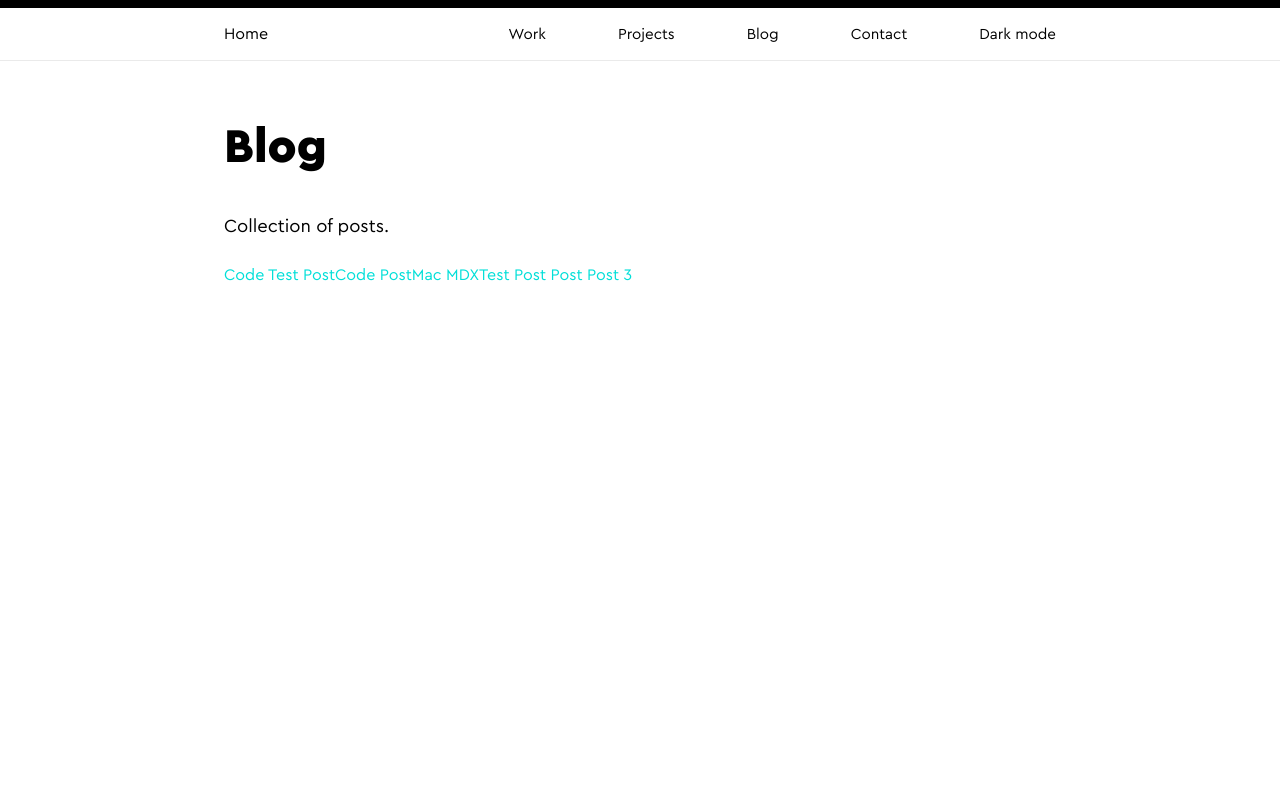
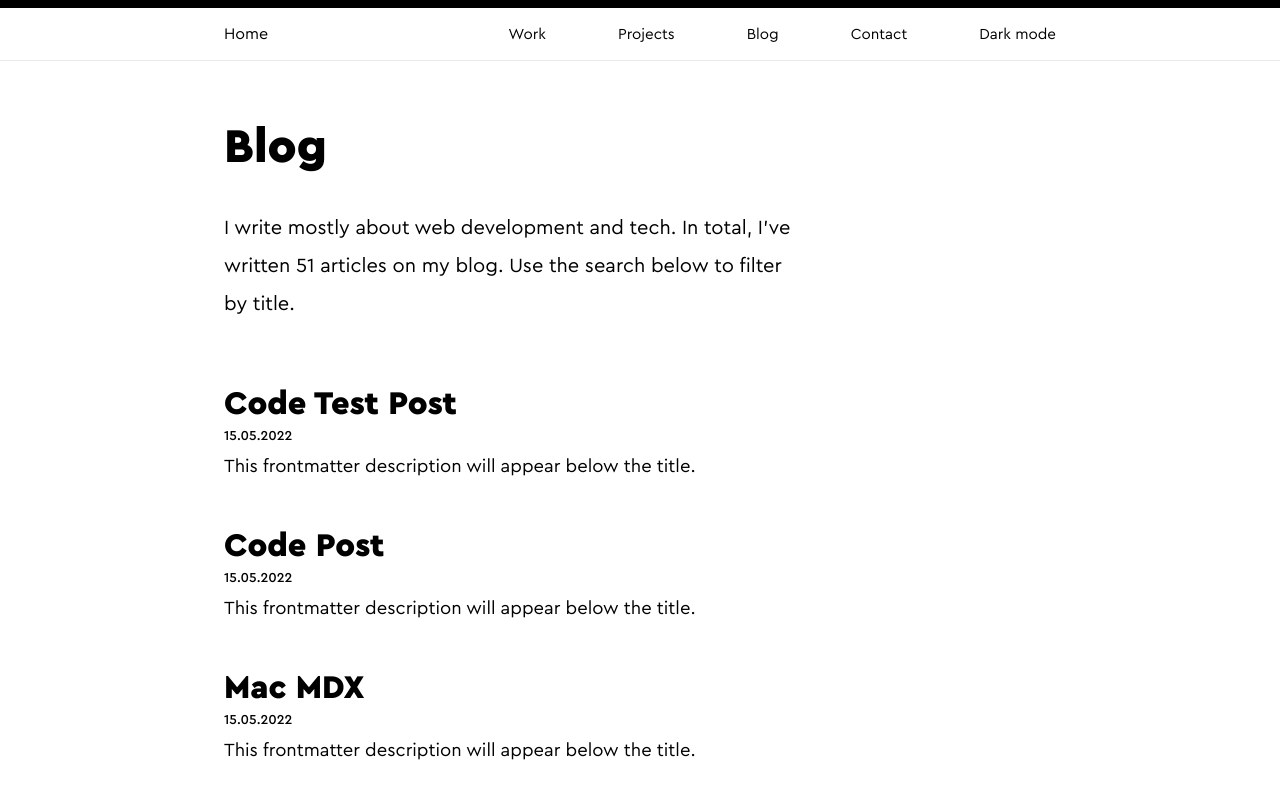
Before and after one commit to nenadmarinkovic/nenadmarinkovic.com, a Next.js app: page /blog in a window 1280 px wide. Shown: the top 800 px of the page. Built offline with nearby package versions, Linux system fonts and the light colour scheme.

Commit message:
mdx structure

```diff
--- a/components/Footer.tsx
+++ b/components/Footer.tsx
@@ -21,7 +21,7 @@ function Footer({ spotifyData }: any) {
             </svg>
           </SpotifyIcon>
           <SpotifyText>
-            {spotifyData.isPlaying
+            {spotifyData?.isPlaying
               ? `${spotifyData.artist} - ${spotifyData.title}`
               : "Not playing currently."}
           </SpotifyText>
--- a/pages/blog.tsx
+++ b/pages/blog.tsx
@@ -3,17 +3,19 @@ import Head from "next/head";
 import { ThemeProvider } from "styled-components";
 import { useTheme } from "../hooks/useTheme";
 import { ThemeLayout } from "../styles/components/layout";
+import { PostsWrap, Post, Title, Date, Description } from "../styles/pages/blog";
 import fs from "fs";
 import { lightTheme, darkTheme } from "../styles/theme";
 import matter from "gray-matter";
 import Link from "next/link";
 import path from "path";
 import Banner from "../components/Banner";
-import { Container, CustomHeight } from "../styles/components/layout";
+import { Container } from "../styles/components/layout";
 import Header from "../components/Header";
 import { postFilePaths, POSTS_PATH } from "../utils/mdx";
+import Footer from "../components/Footer";
 
-export default function Posts({ posts }: any) {
+export default function Posts({ posts }: any, { spotifyData }: any) {
   const [theme, toggleTheme, componentMounted] = useTheme();
   const themeMode = theme === "light" ? lightTheme : darkTheme;
 
@@ -35,21 +37,25 @@ export default function Posts({ posts }: any) {
             <Banner
               name="Blog"
               text="
-                Collection of posts."
+              I write mostly about web development and tech. In total, I've written 51 articles on my blog. Use the search below to filter by title."
             />
-            <CustomHeight>
+
+            <PostsWrap>
               {posts.map((post: any) => (
-                <span key={post.filePath}>
+                <Post key={post.filePath}>
                   <Link
                     as={`/blog/${post.filePath.replace(/\.mdx?$/, "")}`}
                     href={`/blog/[slug]`}
                   >
-                    <a>{post.data.title}</a>
+                    <Title>{post.data.title}</Title>
                   </Link>
-                </span>
+                  <Date>{post.data.date}</Date>
+                  <Description>{post.data.description}</Description>
+                </Post>
               ))}
-            </CustomHeight>
+            </PostsWrap>
           </Container>
+          <Footer spotifyData={spotifyData} />
         </ThemeLayout>
       </ThemeProvider>
     </>
--- a/posts/code-test.mdx
+++ b/posts/code-test.mdx
@@ -1,6 +1,8 @@
 ---
 title: Code Test Post
-description: This frontmatter description will appear below the title
+description: This frontmatter description will appear below the title.
+date: 15.05.2022
+category: Javascript
 ---
 
 [![Contributors][contributors-shield]][contributors-url]
--- a/posts/code.mdx
+++ b/posts/code.mdx
@@ -1,6 +1,8 @@
 ---
 title: Code Post
-description: This frontmatter description will appear below the title
+description: This frontmatter description will appear below the title.
+date: 15.05.2022
+category: Javascript
 ---
 
 ### This is an example post, with a [link](https://nextjs.org) and a React component:
--- a/posts/mac.mdx
+++ b/posts/mac.mdx
@@ -1,6 +1,8 @@
 ---
 title: Mac MDX
-description: This frontmatter description will appear below the title
+description: This frontmatter description will appear below the title.
+date: 15.05.2022
+category: Javascript
 ---
 
 
--- a/posts/post3.mdx
+++ b/posts/post3.mdx
@@ -1,6 +1,8 @@
 ---
 title: Test Post Post Post 3
-description: This frontmatter description will appear below the title
+description: This frontmatter description will appear below the title.
+date: 15.05.2022
+category: Javascript
 ---
 
 # Project Title
--- a/styles/components/banner.ts
+++ b/styles/components/banner.ts
@@ -17,7 +17,7 @@ export const Title = styled.h1`
 
 export const Text = styled.p`
   color: ${({ theme }) => theme.color};
-  font-size: 1.15rem;
-  line-height: 2;
+  font-size: 1.25rem;
+  line-height: 1.9;
   width: 70%;
 `;
--- a/styles/components/footer.ts
+++ b/styles/components/footer.ts
@@ -1,8 +1,9 @@
 import styled from "styled-components";
 
 export const FooterWrap = styled.div`
-background: #000;
-height: 400px;
-color: #fff;
-padding-top: 3rem;
+  background: #000;
+  height: 400px;
+  color: #fff;
+  padding-top: 3rem;
+  margin-top: 400px;
 `;
--- a/styles/components/layout.ts
+++ b/styles/components/layout.ts
@@ -9,9 +9,3 @@ export const Container = styled.div`
   max-width: 52rem;
   width: 100%;
 `;
-
-// Delete later
-
-export const CustomHeight = styled.div`
-  height: 3000px;
-`;
--- /dev/null
+++ b/styles/pages/blog.ts
@@ -0,0 +1,32 @@
+import styled from "styled-components";
+
+export const PostsWrap = styled.div`
+  display: flex;
+  flex-direction: column;
+`;
+
+export const Post = styled.div`
+  display: flex;
+  flex-direction: column;
+  margin-top: 2.5rem;
+`;
+
+export const Title = styled.a`
+  font-size: 2.05rem;
+  font-weight: 900;
+  color: ${({ theme }) => theme.color};
+  cursor: pointer;
+`;
+
+export const Description = styled.div`
+  color: ${({ theme }) => theme.color};
+  font-size: 1.15rem;
+  line-height: 1.9;
+`;
+
+export const Date = styled.div`
+  color: ${({ theme }) => theme.color};
+  font-size: .85rem;
+  line-height: 1.9;
+  font-weight: 600;
+`;
```
Also changed, not shown: pages/blog/[slug].tsx (+3 -6 lines), styles/components/card.ts (+4 -5 lines).
